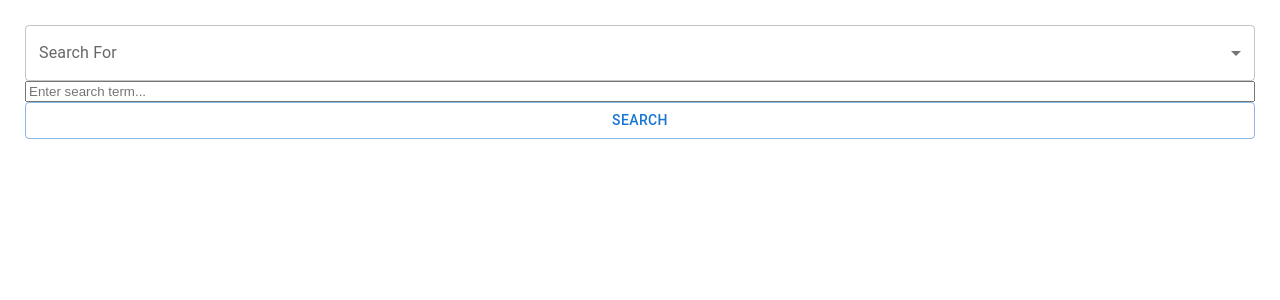
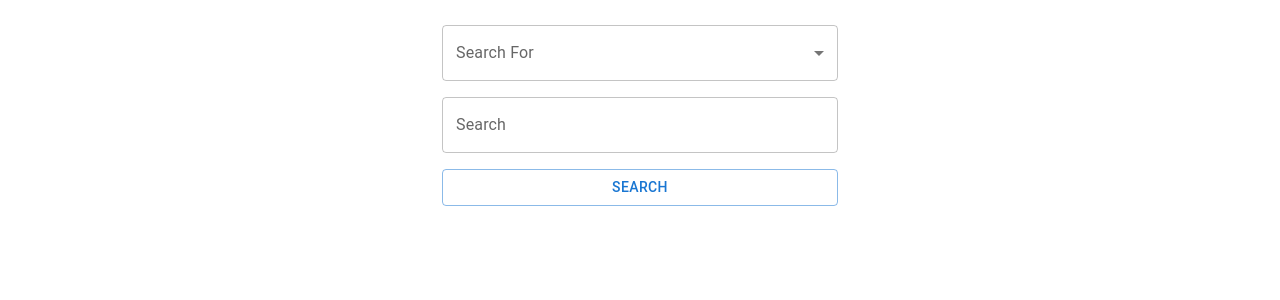
Before and after one commit to sampet93/star-wars-api, a React (Create React App) app: page / in a window 1280 px wide. Shown: the top 300 px of the page. Built offline with nearby package versions, Linux system fonts and the light colour scheme.

Commit message:
Mui styling, fixed form errors

```diff
--- a/package.json
+++ b/package.json
@@ -6,6 +6,7 @@
     "@emotion/core": "^11.0.0",
     "@emotion/react": "^11.10.4",
     "@emotion/styled": "^11.10.4",
+    "@mui/icons-material": "^5.10.6",
     "@mui/material": "^5.10.7",
     "@reduxjs/toolkit": "^1.8.5",
     "@testing-library/jest-dom": "^5.16.5",
--- a/src/App.tsx
+++ b/src/App.tsx
@@ -1,17 +1,17 @@
 import React from "react";
 import FormikSearchForm from "./components/FormikSearchForm";
 import ResultsArea from "./components/ResultsArea";
-import { CircularProgress } from "@mui/material";
+import { CircularProgress, Container } from "@mui/material";
 import { useAppSelector } from "./hooks/useTypedSelector";
 
 const App: React.FC = () => {
   const { loading, error } = useAppSelector((state) => state);
   return (
-    <div>
+    <Container maxWidth="xs">
       <FormikSearchForm />
       <ResultsArea />
       {loading && <CircularProgress />}
-    </div>
+    </Container>
   );
 };
 
--- a/src/components/FormikSearchForm.tsx
+++ b/src/components/FormikSearchForm.tsx
@@ -1,17 +1,19 @@
 import React from "react";
 import { getPeople } from "../store/actions";
 import { useAppDispatch, useAppSelector } from "../hooks/useTypedSelector";
-import { Formik, Form, Field } from "formik";
+import { Formik, Form, Field, validateYupSchema } from "formik";
 import { Button, TextField, Select, MenuItem, InputLabel, FormControl } from "@mui/material";
+import { Stack } from "@mui/system";
 
 interface FormikSearchFormValues {
   search: string;
+  searchOption: string;
 }
 
 const FormikSearchForm: React.FC = () => {
   const { data, error, loading } = useAppSelector((state) => state);
   const dispatch = useAppDispatch();
-  const initialValues: FormikSearchFormValues = { search: "" };
+  const initialValues: FormikSearchFormValues = { search: "", searchOption: "" };
 
   return (
     <div>
@@ -21,31 +23,40 @@ const FormikSearchForm: React.FC = () => {
           dispatch(getPeople(values.search));
         }}
       >
-        {({ submitForm }) => (
+        {({ submitForm, handleChange, values }) => (
           <Form autoComplete="off">
-            <FormControl fullWidth>
+            <Stack spacing={2}>
+              <FormControl sx={{ minWidth: 160 }}>
                 <InputLabel id="search-for-label">Search For</InputLabel>
                 <Field
                   component={Select}
                   as="select"
                   name="searchOption"
+                  id="searchOption"
                   labelId="search-for-label"
                   label="Search For"
+                  value={values.searchOption}
+                  onChange={handleChange("searchOption")}
                 >
                   <MenuItem value="people">People</MenuItem>
                   <MenuItem value="planets">Planets</MenuItem>
                   <MenuItem value="starships">Starships</MenuItem>
                 </Field>
+              </FormControl>
               <Field
-                variant="standard"
+                component={TextField}
+                variant="outlined"
+                label="Search"
                 id="search"
                 name="search"
                 placeholder="Enter search term..."
+                value={values.search}
+                onChange={handleChange}
               />
               <Button variant="outlined" disabled={loading} onClick={submitForm}>
                 Search
               </Button>
-            </FormControl>
+            </Stack>
           </Form>
         )}
       </Formik>
--- a/src/components/ResultsArea.tsx
+++ b/src/components/ResultsArea.tsx
@@ -1,15 +1,26 @@
+import { List, ListItem, ListItemIcon, ListItemText } from "@mui/material";
 import React from "react";
 import { useAppSelector } from "../hooks/useTypedSelector";
+import PersonIcon from "@mui/icons-material/Person";
+import PublicIcon from "@mui/icons-material/Public";
+import StarIcon from "@mui/icons-material/Star";
 
 const ResultsArea: React.FC = () => {
   const { data } = useAppSelector((state) => state);
   return (
     <div>
-      <ul>
+      <List dense={true}>
         {data.map((item, key) => {
-          return <li key={key}>{item.name}</li>;
+          return (
+            <ListItem key={key}>
+              <ListItemIcon>
+                <PersonIcon />
+              </ListItemIcon>
+              <ListItemText primary={item.name} />
+            </ListItem>
+          );
         })}
-      </ul>
+      </List>
     </div>
   );
 };
```
Also changed, not shown: 1 other file (tests, documents, lock files or other folders). Lines whose indentation alone changed are shown as unchanged.
